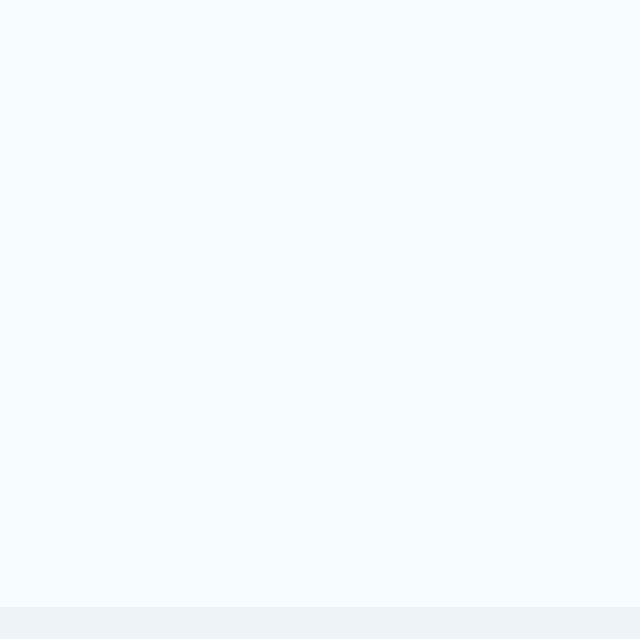
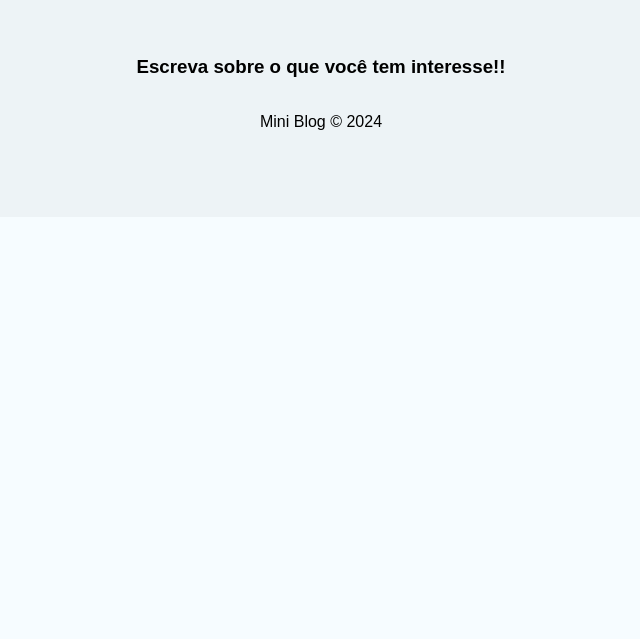
Before and after one commit to VictorLapaDev/React-Course-Matheus-Battiti, a React (Vite) app in the folder 10-Mini-Blog/MiniBlog/: page /register in a window 1280 px wide. Shown: the part 761-1400 px from the top of the page, without its empty margins (319-959 px from the left). After the commit the page ends 978 px from the top, so only its background shows below. Built offline with nearby package versions, Linux system fonts and the light colour scheme; no server answers.

Commit message:
style: fixing margin top from footer

```diff
--- a/10-Mini-Blog/MiniBlog/src/components/Footer/Footer.module.css
+++ b/10-Mini-Blog/MiniBlog/src/components/Footer/Footer.module.css
@@ -7,4 +7,5 @@
     justify-content: center;
     background-color: #edf3f6;
     color: black;
+    margin-top: -40em;
 }
```
